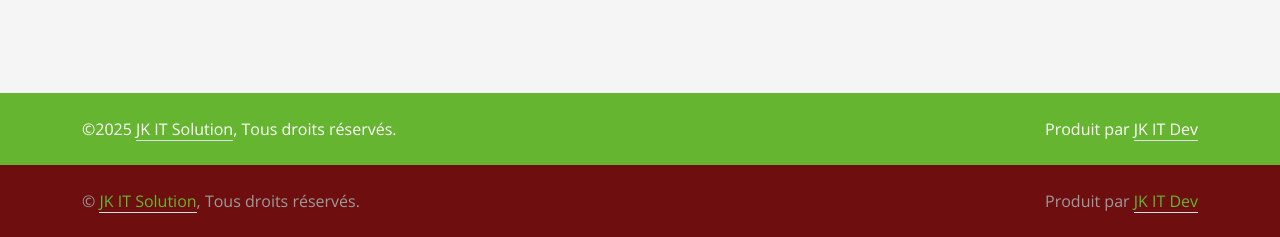
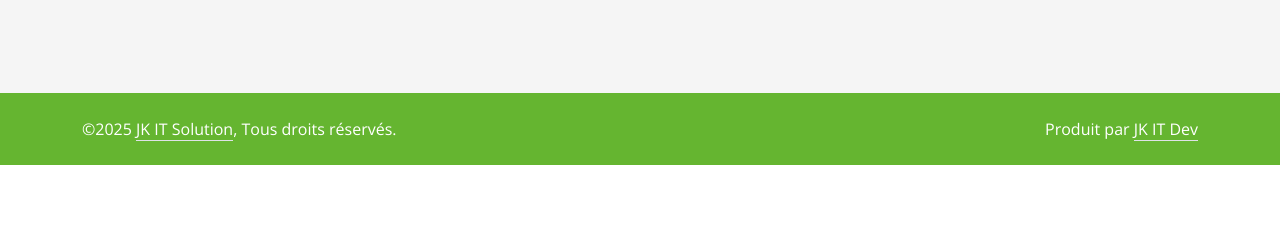
Before and after one commit to yvespollah/Jk-IT-Solution, a plain HTML site: page service.html in a window 1280 px wide. Shown: the part 2029-2266 px from the top of the page. After the commit the page ends 2194 px from the top, so only its background shows below. Drawn offline with nearby package versions, Linux system fonts and the light colour scheme.

Commit message:
modif sur la page service

```diff
--- a/service.html
+++ b/service.html
@@ -137,22 +137,7 @@
     <!-- Footer Component -->
     <div id="footer-component"></div>
 
-    <!-- Copyright Start -->
-    <div class="container-fluid py-4" style="background: #6e0e0e;">
-        <div class="container">
-            <div class="row">
-                <div class="col-md-6 text-center text-md-start mb-3 mb-md-0">
-                    &copy;<span id="year"></span> <a class="border-bottom" href="#">JK IT Solution</a>, Tous droits
-                    réservés.
-                </div>
-                <div class="col-md-6 text-center text-md-end">
-                    <!--/*** This template is free as long as you keep the footer author's credit link/attribution link/backlink. If you'd like to use the template without the footer author's credit link/attribution link/backlink, you can purchase the Credit Removal License from "https://htmlcodex.com/credit-removal". Thank you for your support. ***/-->
-                    Produit par <a class="border-bottom">JK IT Dev </a>
-                </div>
-            </div>
-        </div>
-    </div>
-    <!-- Copyright End -->
+
 
     <!-- Back to Top -->
     <a href="#" class="btn btn-lg btn-primary btn-lg-square rounded-circle back-to-top"><i
```
